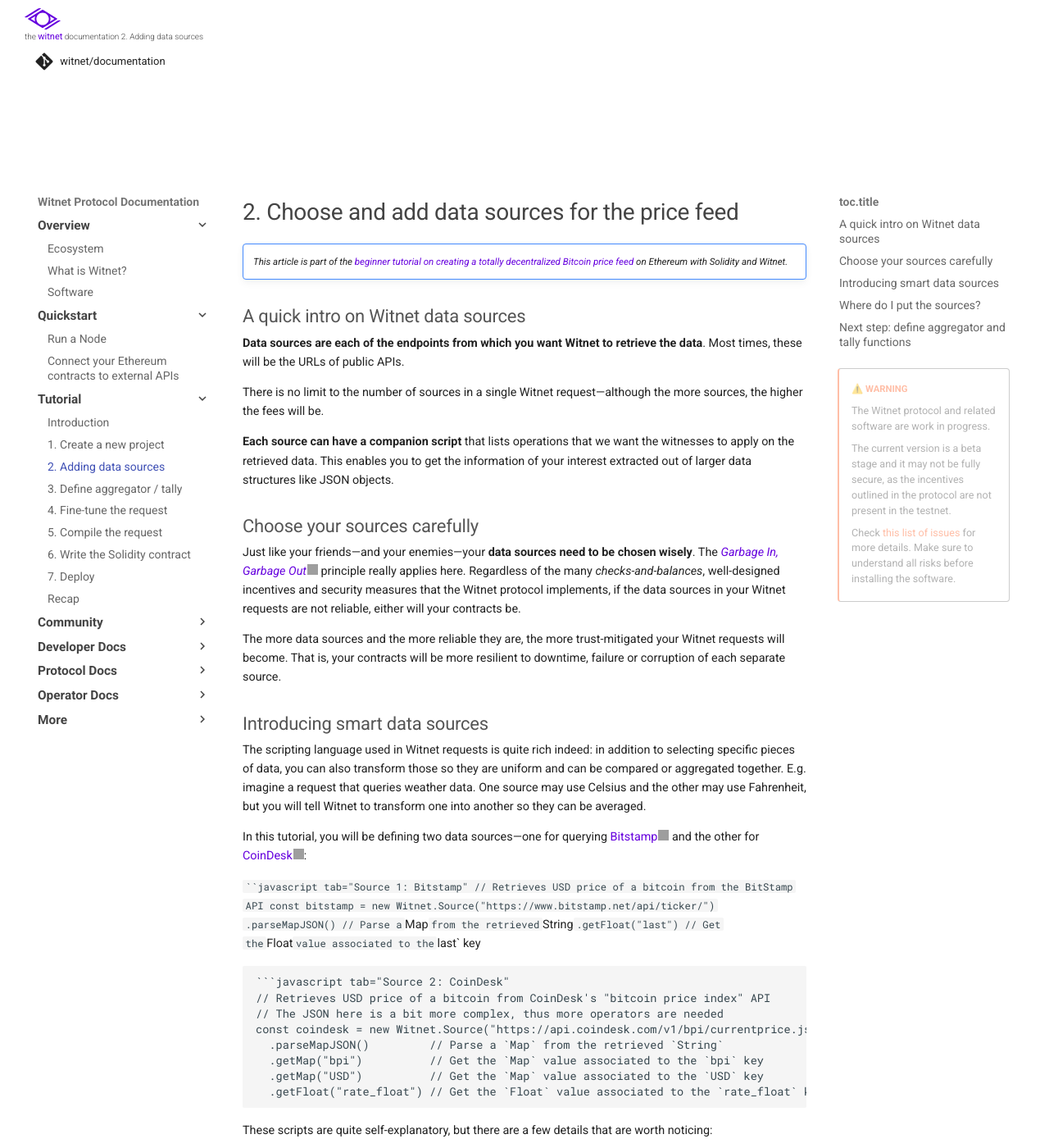
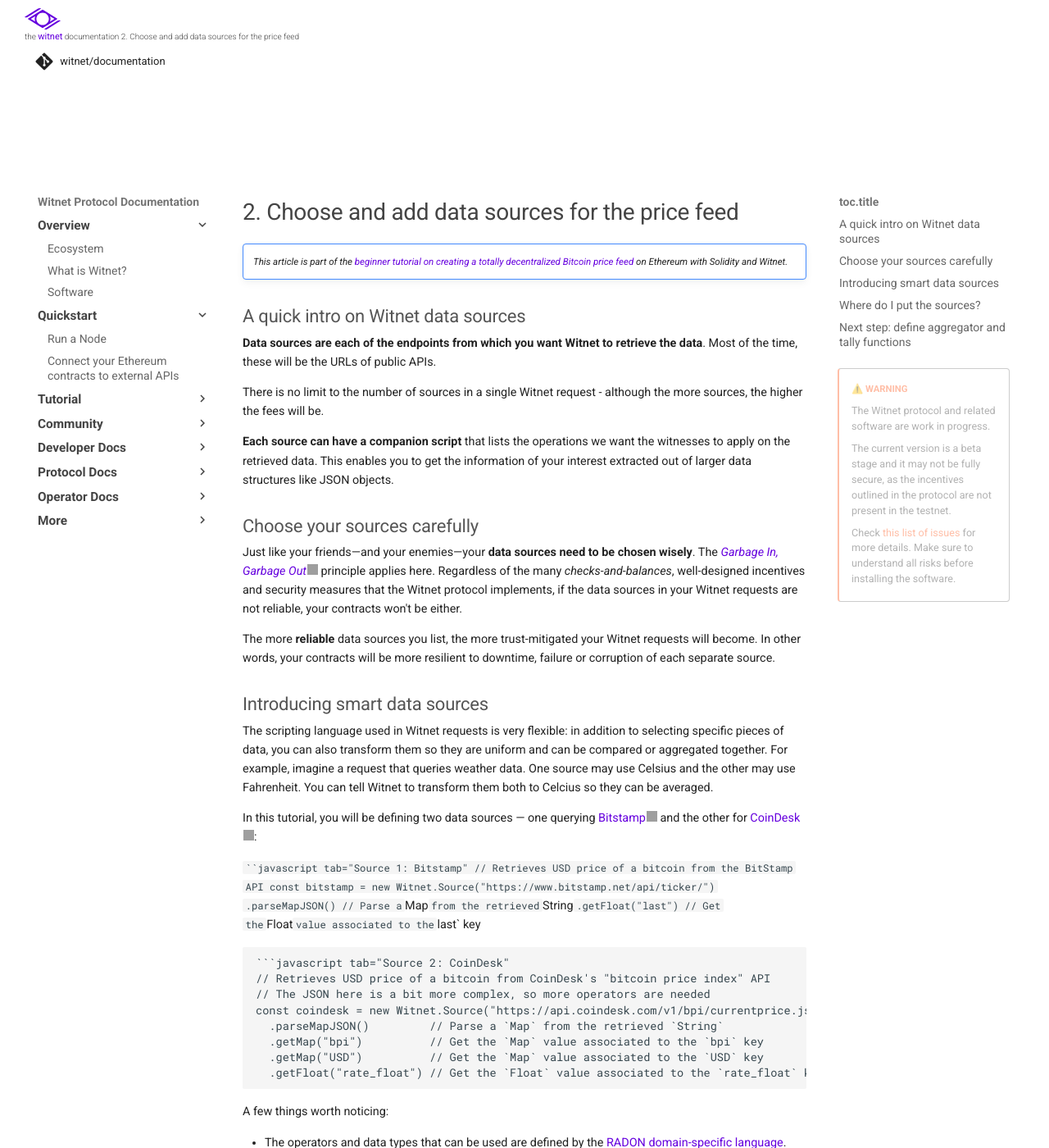
Before and after one commit to witnet/documentation, an MkDocs documentation site: the page built from docs/tutorials/bitcoin-price-feed/2-sources.md, in a window 1280 px wide and 1400 px high. Shown: the whole window at 82% size. Built offline with MkDocs 1.6.1 and Material for MkDocs 9.7.7, drawn with Linux system fonts in a browser that asks for light colours; some web fonts are replaced; comment, search, counter and statistics services are not loaded; some of the changed text lies outside the part shown; grey boxes are pictures that could not be loaded.

Commit message:
Update and rename sources
Fix typos and grammar errors

````diff
--- a/docs/tutorials/bitcoin-price-feed/sources.md
+++ b/docs/tutorials/bitcoin-price-feed/2-sources.md
@@ -8,12 +8,12 @@
 ## A quick intro on Witnet data sources
 
 **Data sources are each of the endpoints from which you want Witnet to
-retrieve the data**. Most times, these will be the URLs of public APIs.
+retrieve the data**. Most of the time, these will be the URLs of public APIs.
 
 There is no limit to the number of sources in a single Witnet
-request—although the more sources, the higher the fees will be.
+request - although the more sources, the higher the fees will be.
 
-**Each source can have a companion script** that lists operations that
+**Each source can have a companion script** that lists the operations
 we want the witnesses to apply on the retrieved data. This enables you
 to get the information of your interest extracted out of larger data
 structures like JSON objects.
@@ -21,27 +21,27 @@ structures like JSON objects.
 ## Choose your sources carefully
 
 Just like your friends—and your enemies—your **data sources need to be
-chosen wisely**. The *[Garbage In, Garbage Out][GIGO]* principle really
+chosen wisely**. The *[Garbage In, Garbage Out][GIGO]* principle
 applies here. Regardless of the many *checks-and-balances*,
 well-designed incentives and security measures that the Witnet protocol
 implements, if the data sources in your Witnet requests are not
-reliable, either will your contracts be.
+reliable, your contracts won't be either.
 
-The more data sources and the more reliable they are, the more
-trust-mitigated your Witnet requests will become. That is, your
+The more **reliable** data sources you list, the more
+trust-mitigated your Witnet requests will become. In other words, your
 contracts will be more resilient to downtime, failure or corruption of
 each separate source.
 
 ## Introducing smart data sources
 
-The scripting language used in Witnet requests is quite rich indeed: in
+The scripting language used in Witnet requests is very flexible: in
 addition to selecting specific pieces of data, you can also transform
-those so they are uniform and can be compared or aggregated together.
-E.g. imagine a request that queries weather data. One source may use
-Celsius and the other may use Fahrenheit, but you will tell Witnet to
-transform one into another so they can be averaged.
+them so they are uniform and can be compared or aggregated together.
+For example, imagine a request that queries weather data. One source may use
+Celsius and the other may use Fahrenheit. You can tell Witnet to
+transform them both to Celcius so they can be averaged.
 
-In this tutorial, you will be defining two data sources—one for querying
+In this tutorial, you will be defining two data sources — one querying
 [Bitstamp] and the other for [CoinDesk]:
 
 ```javascript tab="Source 1: Bitstamp"
@@ -53,7 +53,7 @@ const bitstamp = new Witnet.Source("https://www.bitstamp.net/api/ticker/")
 
 ```javascript tab="Source 2: CoinDesk"
 // Retrieves USD price of a bitcoin from CoinDesk's "bitcoin price index" API
-// The JSON here is a bit more complex, thus more operators are needed
+// The JSON here is a bit more complex, so more operators are needed
 const coindesk = new Witnet.Source("https://api.coindesk.com/v1/bpi/currentprice.json")
   .parseMapJSON()         // Parse a `Map` from the retrieved `String`
   .getMap("bpi")          // Get the `Map` value associated to the `bpi` key
@@ -61,8 +61,7 @@ const coindesk = new Witnet.Source("https://api.coindesk.com/v1/bpi/currentprice
   .getFloat("rate_float") // Get the `Float` value associated to the `rate_float` key
 ```
 
-These scripts are quite self-explanatory, but there are a few details
-that are worth noticing:
+A few things worth noticing:
 
 - The operators and data types that can be used are defined by the
   [RADON domain-specific language][radon].
@@ -104,7 +103,7 @@ const coindesk = new Witnet.Source("https://api.coindesk.com/v1/bpi/currentprice
   .getFloat("rate_float") // Get the `Float` value associated to the `rate_float` key
 ```
 
-Notice the `import` instruction on top, which makes possible using all
+Notice the `import` instruction at the top, which makes it possible to use all
 the tools that the Witnet Javascript library provides:
 
 ```javascript
@@ -135,12 +134,12 @@ You are done with the sources for now. Let's move forward into
 
 [^1]: In future versions, the Witnet protocol will make no assumptions
 on what the data type of the server response will be for different data
-sources. This will allow dealing with formats other than plain text,
-such as multimedia files and any other kind of binaries. Therefore,
-source scripts will start with `Bytes` as the input type and it will be
+sources. This will allow for formats other than plain text,
+such as multimedia files and any kind of binaries. Therefore,
+source scripts will start with `Bytes` as the input type; it will be
 totally up to the requester to specify whether those bytes should be
-interpreted as a `String`, `Integer` or whatnot.
+interpreted as a `String`, `Integer` etc.
 
-[^2]: One of the key features in the future RADON 2.0 version will be
-implicit type casting, which will dramatically cut off the size of
+[^2]: One of the key features in RADON 2.0 will be
+implicit type casting, which will dramatically reduce the size of
 scripts.
````
Also changed, not shown: other parts of docs/tutorials/bitcoin-price-feed/2-sources.md (+3 -3 lines).
